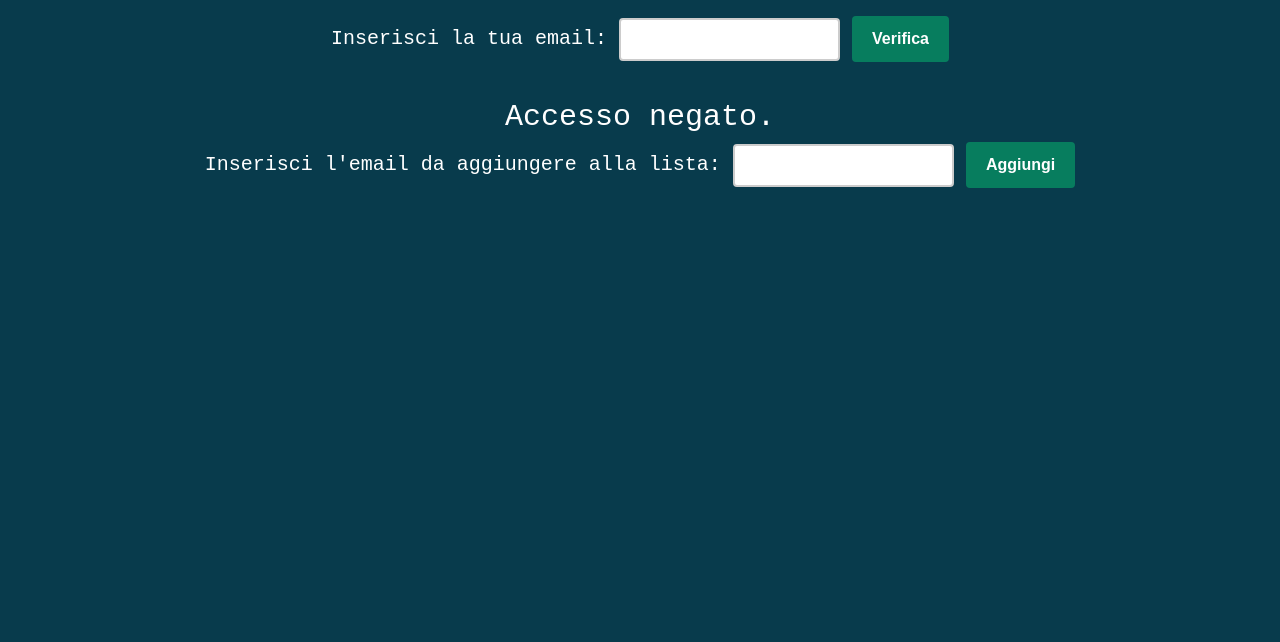
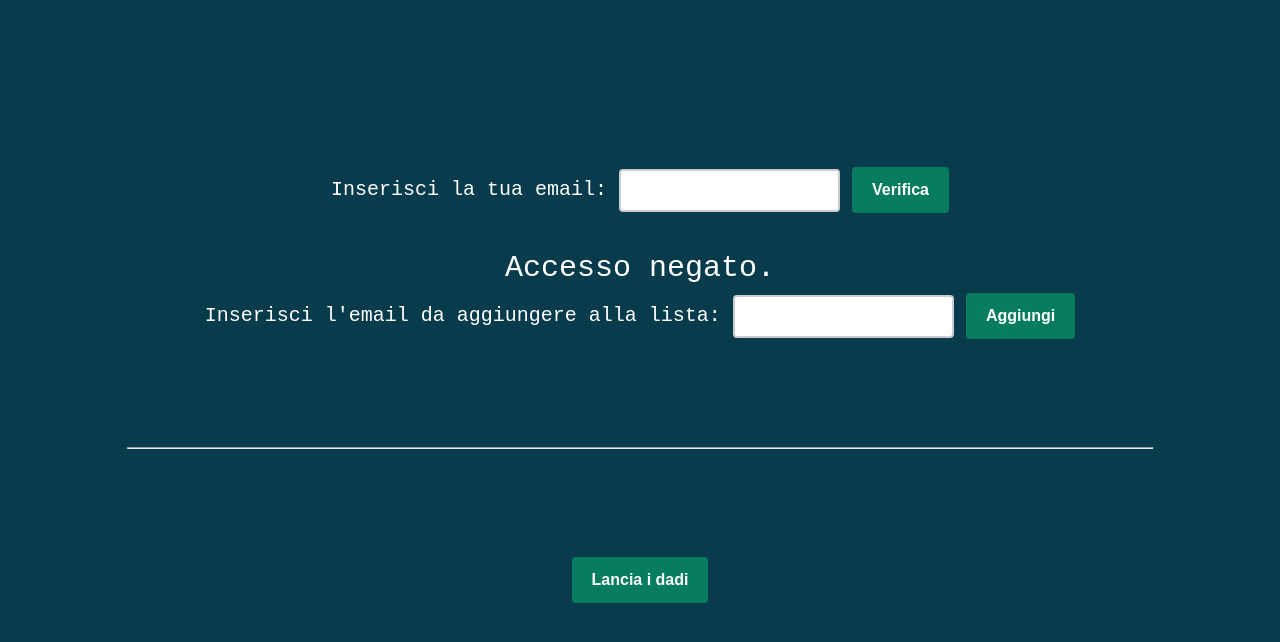
Before and after one commit to DominikKnapczyk/js-mail-dadi, a plain HTML site: page index.html in a window 1280 px wide. Both pictures are taken after a click on the button "Verifica". Drawn offline with Linux system fonts and the light colour scheme.

Commit message:
esercizio

```diff
--- a/index.html
+++ b/index.html
@@ -12,9 +12,9 @@
 </head>
 <body>
   <!-- ESERCIZIO EMAIL ---------------------------------------------------------------------- -->
+  <div class="ex-email-container">
 
-  <div class="ex-email-container">
-    <!-- INPUT EMAIL ESISTENTE -->
+    <!-- INPUT EMAIL DA VERIFICARE -->
     <form>
       Inserisci la tua email: <input type="email" id="emailInput">
       <button type="button" onclick="checkEmail()">Verifica</button>
@@ -24,10 +24,22 @@
     <div id="output"></div>
 
     <!-- INPUT NUOVA EMAIL -->
-    <form id="addEmailForm" style="display:none;">
+    <form id="addEmailForm">
       Inserisci l'email da aggiungere alla lista: <input type="email" id="newEmailInput">
       <button type="button" onclick="addEmail()">Aggiungi</button>
     </form>
   </div>
+
+  <hr>
+
+  <!-- ESERCIZIO DADI ---------------------------------------------------------------------- -->
+  <div class="ex-dadi-container">
+
+    <!-- INPUT BUTTON -->
+    <button type="button" onclick="rollDice()">Lancia i dadi</button>
+
+    <!-- JS DISPLAY -->
+    <div id="output1"></div>
+  </div>
 </body>
 </html>
--- a/script.js
+++ b/script.js
@@ -1,10 +1,14 @@
+// ESERCIZIO EMAIL -------------------------------------------------------------------------------------------------------
+
 // LISTA EMAIL
 var emailList = ["bob@gmail.com", "andrea@libero.it", "giovanni@gmail.com"];
 
 // EMAIL PRESENTE NELLA LISTA?
 function checkEmail() {
 
+  // INPUT EMAIL
   var emailInput = document.getElementById("emailInput").value;
+  // JS DISPLAY
   var output = document.getElementById("output");
 
   // SE EMAIL PRESENTE NELLA LISTA (CONSENTI ACCESSO) ALTRIMENTI (NEGA ACCESSO E FAI COMPARIRE IL NUOVO IMPUT PER AGGIUNGERE EMAIL)
@@ -19,9 +23,40 @@ function checkEmail() {
 // AGGIUNGU UNA NUOVA EMAIL DA INSERIRE NELLA LISTA E NASCONDI L`INPUT
 function addEmail() {
 
+  // INPUT NUOVA EMAIL
   var newEmailInput = document.getElementById("newEmailInput").value;
+
+  // AGGIUNGI EMAIL ALLA LISTA
   emailList.push(newEmailInput);
-
+  // NASCONDI INPUT DELLA NUOVA EMAIL
   document.getElementById("addEmailForm").style.display = "none";
+  // DISPLAY:"email-aggiunta"
   output.innerHTML = "Email aggiunta alla lista consentita.";
 }
+
+
+
+// ESERCIZIO DADI -------------------------------------------------------------------------------------------------------
+
+// LANCIA I DADI
+function rollDice() {
+
+  // PUNTEGGIO DEL GIOCATORE
+  var playerRoll = Math.floor(Math.random() * 6) + 1;
+  // PUNTEGGIO DEL COMPUTER
+  var computerRoll = Math.floor(Math.random() * 6) + 1;
+  // JS DISPLAY
+  var output1 = document.getElementById("output1");
+
+  // MOSTRA TUTTI I DADI
+  output1.innerHTML = "Il tuo punteggio: " + playerRoll + "<br>" + "Il punteggio del computer: " + computerRoll + "<br>";
+
+  // DETERMINA CHI HA IL PUNTEGGIO PIU` ALTO
+  if (playerRoll > computerRoll) {
+    output1.innerHTML += "Hai vinto!";
+  } else if (playerRoll < computerRoll) {
+    output1.innerHTML += "Hai perso!";
+  } else {
+    output1.innerHTML += "Pareggio!";
+  }
+}
--- a/style.css
+++ b/style.css
@@ -1,9 +1,20 @@
 body {
   background-color: #083b4c;
+  text-align: center;
+  display: flex;
+  justify-content: center;
+  align-items: center;
+  flex-direction: column;
+  height: 100vh;
+  margin: 0;
+}
+
+hr {
+  width: 80vw;
+  margin: 100px 0;
 }
 
 form {
-  text-align: center;
   color: white;
   font-size: 20px;
   font-family: 'Courier New', Courier, monospace;
@@ -52,3 +63,11 @@ button {
 button:hover {
   background-color: #00b48a;
 }
+
+#output1 {
+  text-align: center;
+  color: white;
+  font-size: 30px;
+  font-family: 'Courier New', Courier, monospace;
+  margin-top: 30px;
+}
```
